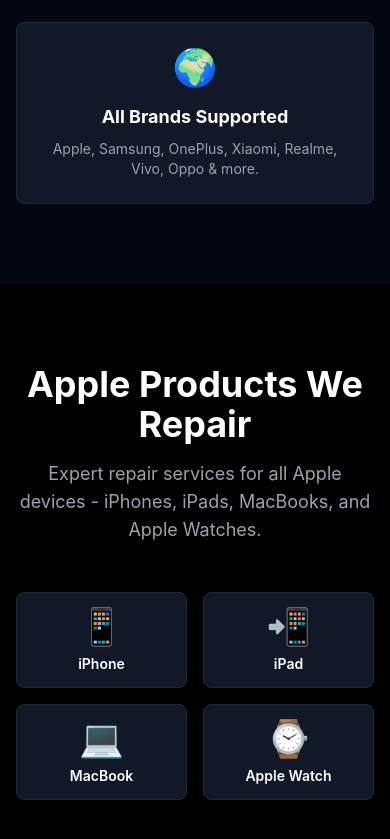
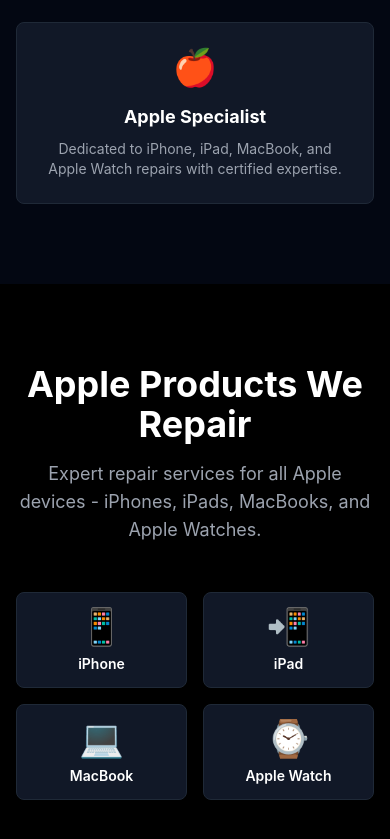
Before and after one commit to seenumehta/applefixit, a Next.js app: page / in a window 390 px wide. Shown: the part 3633-4472 px from the top of the page. Built offline with nearby package versions, Linux system fonts and the light colour scheme.

Commit message:
Remove all brand references - Apple only
- Change 'All Brands Supported' to 'Apple Specialist'
- Update meta descriptions to mention Apple products only
- Remove Samsung, OnePlus, Xiaomi references
- Focus entirely on iPhone, iPad, MacBook, Apple Watch

```diff
--- a/app/components/WhyChooseUs.jsx
+++ b/app/components/WhyChooseUs.jsx
@@ -30,9 +30,9 @@
   },
   {
     id: 5,
-    title: 'All Brands Supported',
-    description: 'Apple, Samsung, OnePlus, Xiaomi, Realme, Vivo, Oppo & more.',
-    icon: '🌍',
+    title: 'Apple Specialist',
+    description: 'Dedicated to iPhone, iPad, MacBook, and Apple Watch repairs with certified expertise.',
+    icon: '🍎',
   },
 ];
 
--- a/app/layout.tsx
+++ b/app/layout.tsx
@@ -5,7 +5,7 @@
 
 export const metadata: Metadata = {
   title: 'AppleFixit - Premium Mobile Repair & Accessories in Gurugram',
-  description: 'Expert mobile phone repair service for all brands. Screen replacement, battery service, water damage repair & more. Transparent pricing, same-day repairs.',
+  description: 'Expert Apple device repair service. iPhone, iPad, MacBook & Apple Watch repairs in Gurugram. Transparent pricing, 1-hour service.',
   keywords: 'mobile repair, phone repair, screen replacement, battery service, Gurugram, Apple, iPhone, Samsung',
   authors: [{ name: 'AppleFixit' }],
   openGraph: {
@@ -13,7 +13,7 @@
     locale: 'en_IN',
     url: 'https://applefixit.in',
     title: 'AppleFixit - Premium Mobile Repair & Accessories',
-    description: 'Expert mobile phone repair service in Gurugram with transparent pricing and same-day repairs.',
+    description: 'Expert Apple device repair service in Gurugram with transparent pricing and fast service.',
   },
 };
 
```
